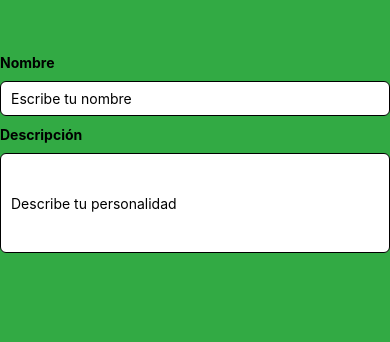
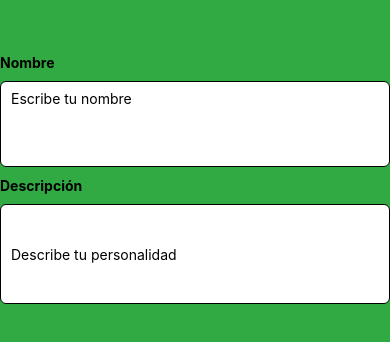
Before and after one commit to Kevinosorio77/Proyecto_Expo, a React Native app: screen / in a window 390 px wide. Shown: the top 342 px of the page. Built offline with nearby package versions, Linux system fonts and the light colour scheme.

Commit message:
input2 validacion

```diff
--- a/src/pages/Formulario.js
+++ b/src/pages/Formulario.js
@@ -4,7 +4,7 @@
   return (
     <SafeAreaView style={styles.mainS}>
       <Text style={styles.label}>Nombre</Text>
-      <TextInput style={styles.input} placeholder="Escribe tu nombre" />
+      <TextInput multiline={true} numberOfLines={4} style={styles.input} placeholder="Escribe tu nombre" />
 
       <Text style={styles.label}>Descripción</Text>
       <TextInput style={[styles.input, styles.textArea]} placeholder="Describe tu personalidad" />
```
